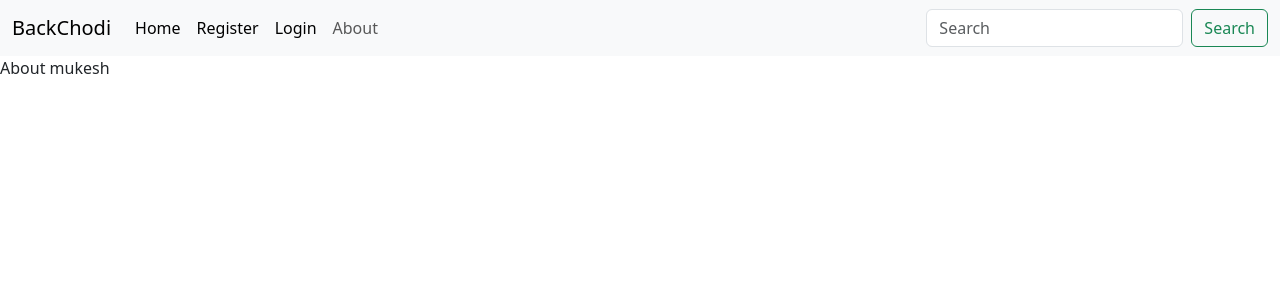
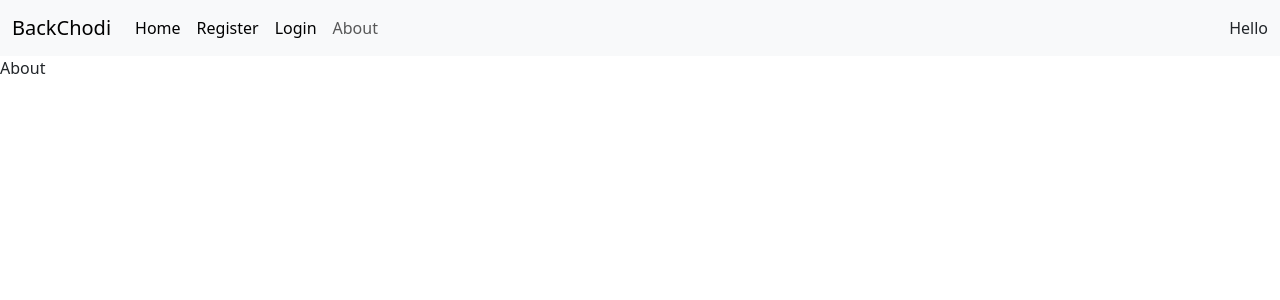
Before and after one commit to mansarawa/crud-practice, a React (Vite) app in the folder client/: page /about in a window 1280 px wide. Shown: the top 300 px of the page. Built offline with nearby package versions, Linux system fonts and the light colour scheme.

Commit message:
before cloudnary

```diff
--- a/client/src/App.jsx
+++ b/client/src/App.jsx
@@ -9,12 +9,11 @@ import About from './layout/About.jsx';
 import Login from './layout/Login.jsx';
 import MyNotes from './layout/MyNotes.jsx';
 import Update from './layout/Update.jsx';
-import NoteState from './context/NoteState.jsx';
+
 const App = () => {
   const user = JSON.parse(localStorage.getItem('user'))
   return (
     <>
-     <NoteState>
 
       <BrowserRouter>
       <Navbar title="BackChodi"/>
@@ -28,7 +27,6 @@ const App = () => {
         </Routes>
 
       </BrowserRouter>
-      </NoteState>
 
     </>
   )
--- a/client/src/context/NoteState.jsx
+++ /dev/null
@@ -1,23 +0,0 @@
-import React,{useState} from 'react'
-import NoteContext from './notecontext.jsx'
-
-const NoteState = (props) => {
-    const s1 = {
-        "name": "mansa",
-        "class": "final"
-    }
-    const [state, setState] = useState(s1)
-    const update = () => {
-        setTimeout(() => {
-            setState({
-                "name": "mukesh"
-            })
-        }, 1000);
-    }
-    return (
-        <NoteContext.Provider value={{state,update}}>
-            {props.children}
-        </NoteContext.Provider>
-    )
-}
-export default NoteState
--- a/client/src/context/notecontext.jsx
+++ /dev/null
@@ -1,6 +0,0 @@
-import React from 'react'
-import { createContext } from 'react'
-
-const noteContext=createContext();
-
-export default noteContext;
--- a/client/src/layout/About.jsx
+++ b/client/src/layout/About.jsx
@@ -1,14 +1,8 @@
-import React, { useContext, useEffect } from 'react'
-import noteContext from '../context/notecontext.jsx'
+import React from 'react'
+
 export default function About() {
-  const a=useContext(noteContext)
-  useEffect(() => {
-
-  a.update();
-
-  }, [])
 
   return (
-    <div>About {a.state.name}</div>
+    <div>About</div>
   )
 }
--- a/client/src/layout/Navbar.jsx
+++ b/client/src/layout/Navbar.jsx
@@ -4,8 +4,8 @@ import { Link, useNavigate } from 'react-router-dom';
 
 export default function Navbar(props) {
   const router=useNavigate();
-  const user = localStorage.getItem('user')
-
+  const user = JSON.parse(localStorage.getItem('user'))
+//  console.log(user.name)
   const hadlelogout = () => {
 
     localStorage.clear();
@@ -64,15 +64,7 @@ export default function Navbar(props) {
 
             </ul>
             <form className="d-flex" role="search">
-              <input
-                className="form-control me-2"
-                type="search"
-                placeholder="Search"
-                aria-label="Search"
-              />
-              <button className="btn btn-outline-success" type="submit">
-                Search
-              </button>
+              <Link  className="nav-link active" aria-current="page" to={"/login"}>{user?`Hello ${user.name}`:'Hello'} </Link>
             </form>
           </div>
         </div>
```
